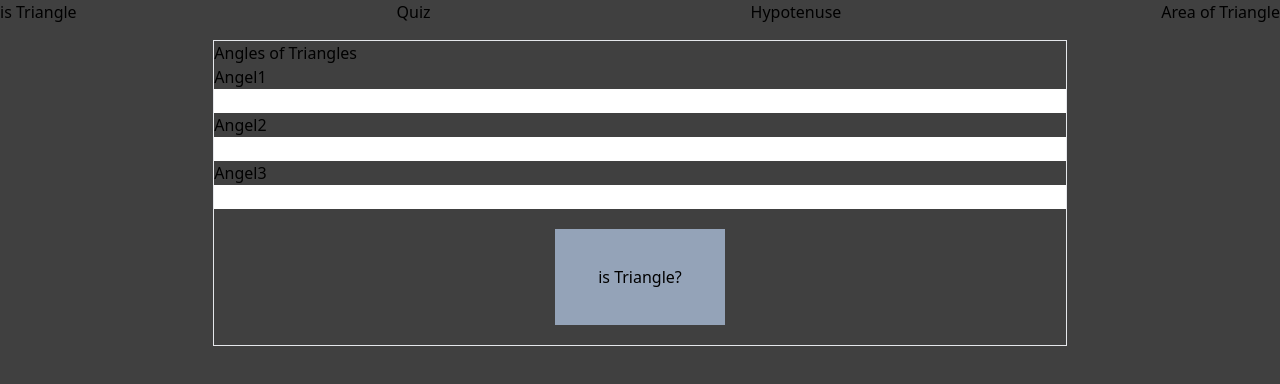
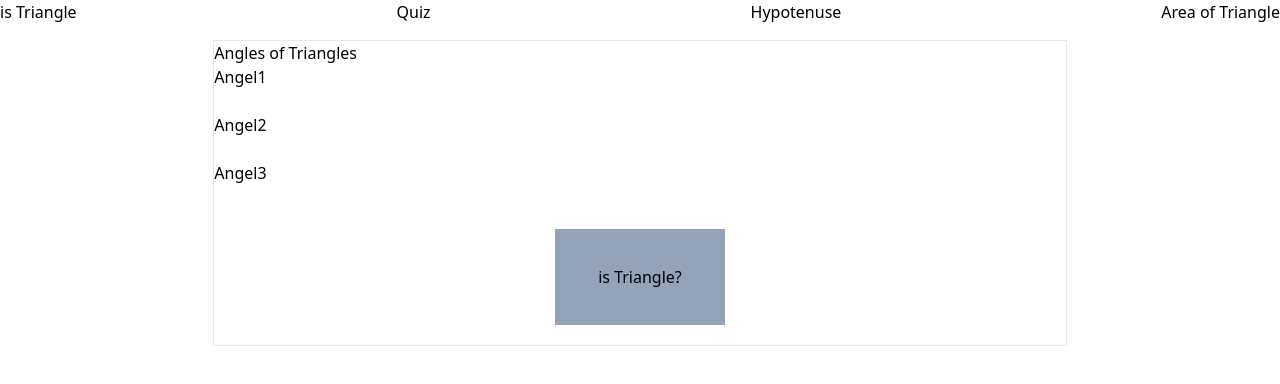
Before and after one commit to MahijithMenon/learnTriangles, a website: page isTriangle.html in a window 1280 px wide. Drawn offline with Linux system fonts and the light colour scheme.

Commit message:
added ui and minor bug fix

```diff
--- a/isTriangle.html
+++ b/isTriangle.html
@@ -8,7 +8,7 @@
     <title>Fun With Triangles</title>
 
 </head>
-<body class="bg-neutral-700">
+<body class="">
     <div>
 
         <nav class="mb-4 ">
```
